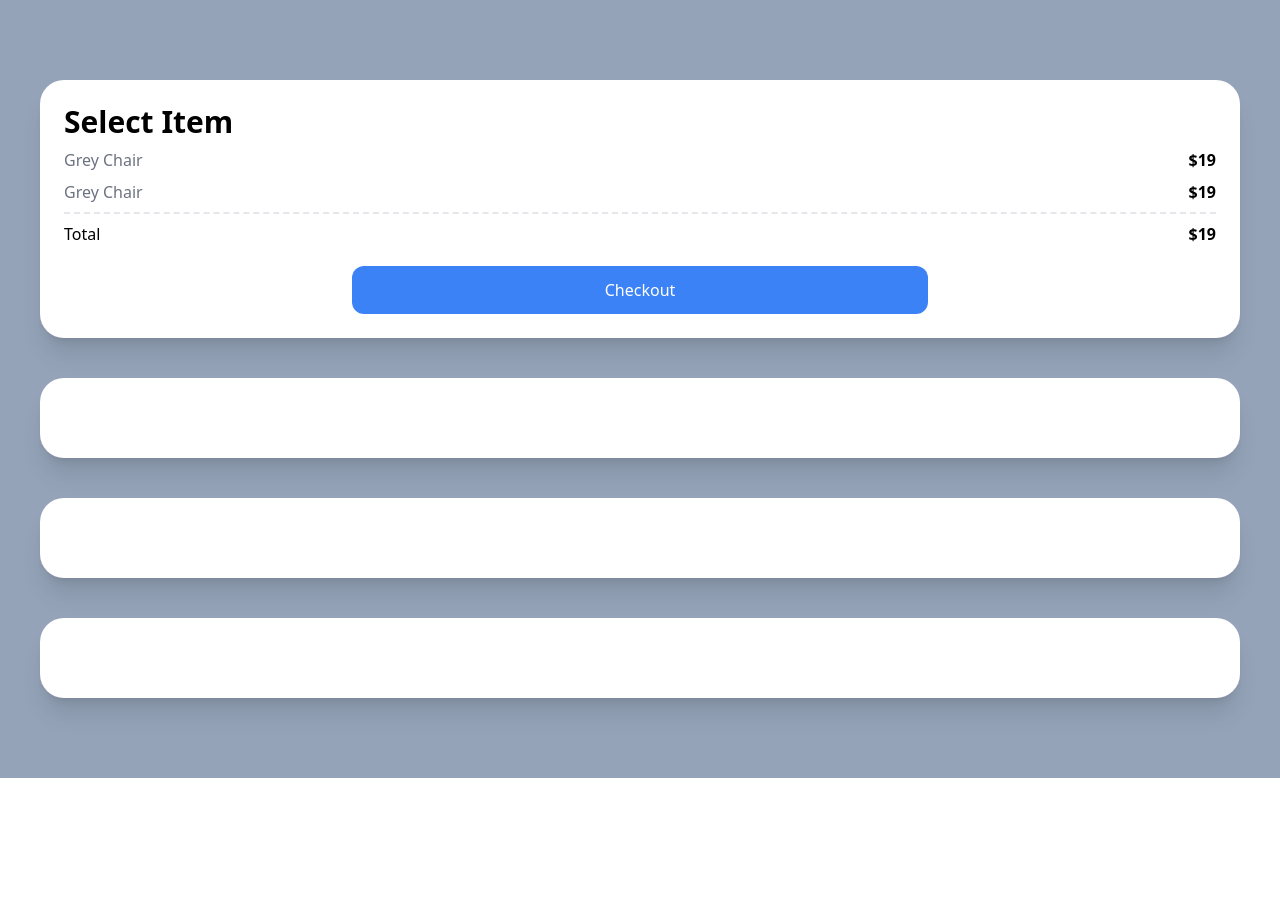
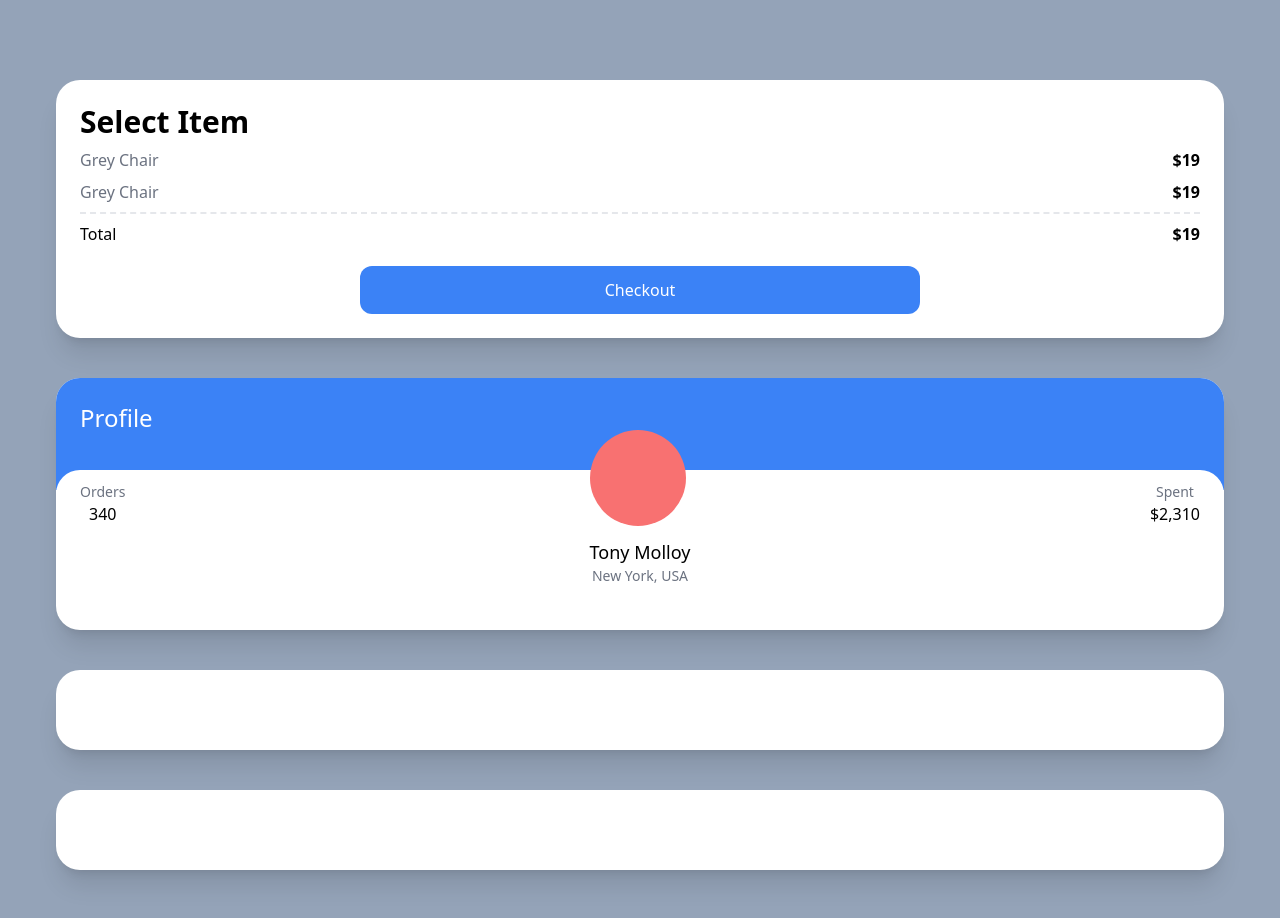
Before and after one commit to caste77an/carrot-market-old, a Next.js app: page / in a window 1280 px wide. Shown: the top 918 px of the page. Before the commit the page ends 800 px from the top, so only its background shows below. Built offline with nearby package versions, Linux system fonts and the light colour scheme.

Commit message:
Test Drive part Two

```diff
--- a/pages/index.tsx
+++ b/pages/index.tsx
@@ -2,7 +2,7 @@
 
 const Home: NextPage = () => {
   return (
-    <div className="bg-slate-400 py-20 px-10 grid gap-10">
+    <div className="bg-slate-400 py-20 px-14 grid gap-10">
       <div className="bg-white p-6 rounded-3xl shadow-xl">
         <span className="font-semibold text-3xl">Select Item</span>
         <div className="flex justify-between my-2">
@@ -21,7 +21,30 @@
           Checkout
         </div>
       </div>
-      <div className="bg-white p-10 rounded-3xl shadow-xl"></div>
+
+      <div className="bg-white overflow-hidden rounded-3xl shadow-xl">
+        <div className="bg-blue-500 p-6 pb-14">
+          <span className="text-white text-2xl">Profile</span>
+        </div>
+        <div className="rounded-3xl p-6 bg-white relative -top-5">
+          <div className="flex relative -top-16 items-end justify-between">
+            <div className="flex flex-col items-center">
+              <span className="text-sm text-gray-500">Orders</span>
+              <span className="font-medium">340</span>
+            </div>
+            <div className="h-24 w-24 bg-red-400 rounded-full" />
+            <div className="flex flex-col items-center">
+              <span className="text-sm text-gray-500">Spent</span>
+              <span className="font-medium">$2,310</span>
+            </div>
+          </div>
+        </div>
+        <div className="relative -top-16 flex flex-col items-center -mt-8 -mb-5">
+          <span className="text-lg font-medium">Tony Molloy</span>
+          <span className="text-sm text-gray-500">New York, USA</span>
+        </div>
+      </div>
+
       <div className="bg-white p-10 rounded-3xl shadow-xl"></div>
       <div className="bg-white p-10 rounded-3xl shadow-xl"></div>
     </div>
```
